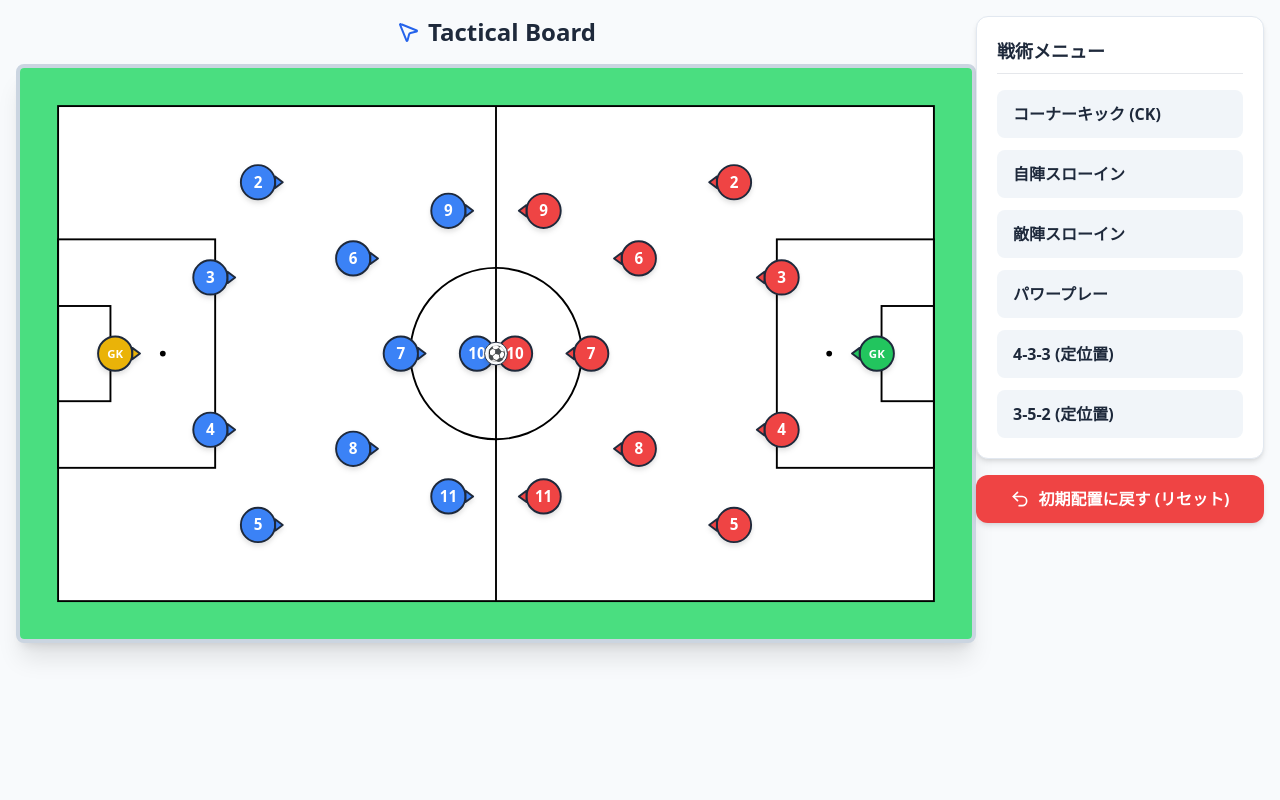
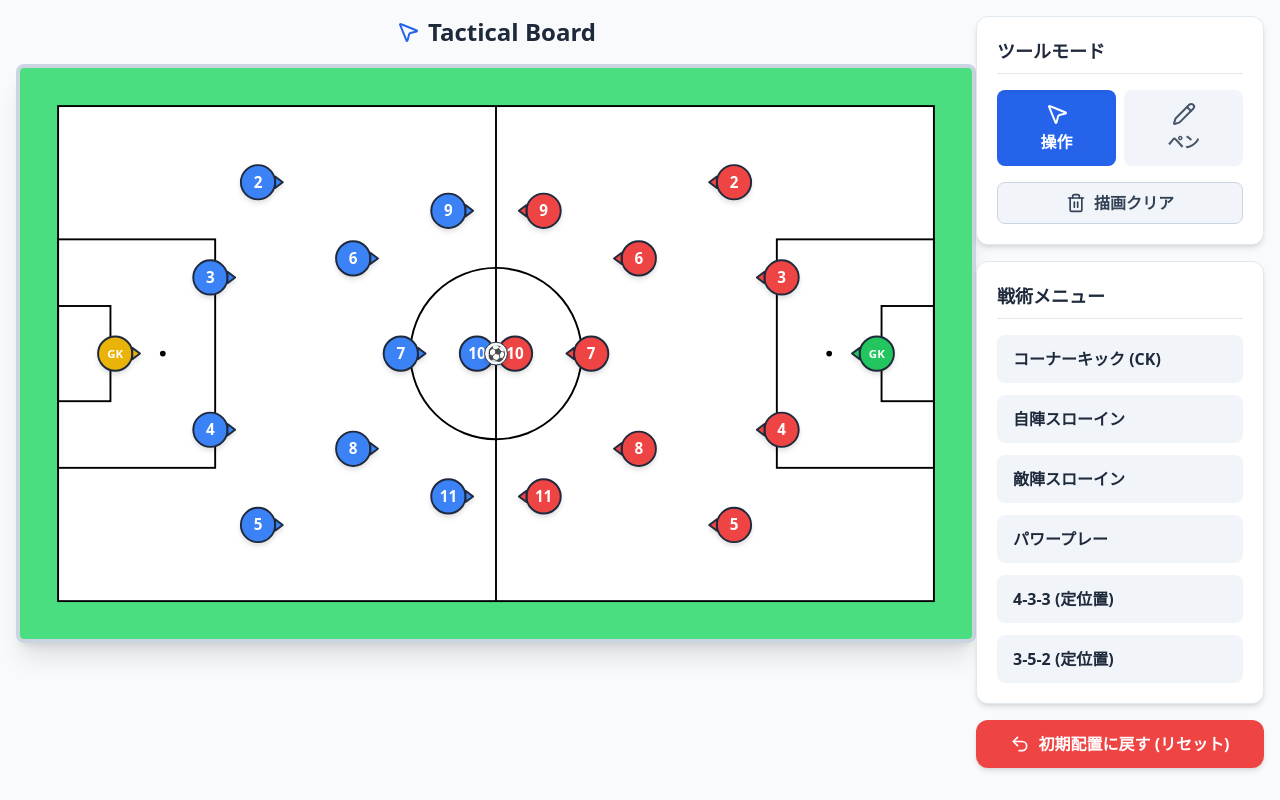
Before and after one commit to Zakky4/football-tactical--board, a React (Vite) app: page / in a window 1280 px wide. Built offline with nearby package versions, Linux system fonts and the light colour scheme.

Commit message:
feat: タクティクスボードに線を描画・消去できるペンモード機能を追加しました。

```diff
--- a/src/TacticBoard.jsx
+++ b/src/TacticBoard.jsx
@@ -1,5 +1,5 @@
 import React, { useState, useRef, useCallback } from 'react';
-import { Undo2, MousePointer2 } from 'lucide-react';
+import { Undo2, MousePointer2, Pencil, Trash2 } from 'lucide-react';
 
 const SVG_W = 1000;
 const SVG_H = 600;
@@ -115,6 +115,11 @@ export default function TacticBoard() {
     const svgRef = useRef(null);
     const hasMovedRef = useRef(false);
 
+    const [isPenMode, setIsPenMode] = useState(false);
+    const [lines, setLines] = useState([]);
+    const [currentLine, setCurrentLine] = useState('');
+    const [isDrawing, setIsDrawing] = useState(false);
+
     const handleTacticClick = (tacticKey) => {
         const config = tacticsPositions[tacticKey];
         if (!config) return;
@@ -127,23 +132,53 @@ export default function TacticBoard() {
     };
 
     const handlePointerDown = (e, id) => {
+        if (isPenMode) return;
         e.target.setPointerCapture(e.pointerId);
         setDraggingId(id);
         hasMovedRef.current = false;
     };
 
-    const handlePointerMove = useCallback((e) => {
-        if (!draggingId || !svgRef.current) return;
-        hasMovedRef.current = true;
+    const handleSvgPointerDown = (e) => {
+        if (!isPenMode) return;
+        e.target.setPointerCapture(e.pointerId);
+        setIsDrawing(true);
         const svg = svgRef.current;
         const CTM = svg.getScreenCTM();
         if (!CTM) return;
         const x = (e.clientX - CTM.e) / CTM.a;
         const y = (e.clientY - CTM.f) / CTM.d;
+        setCurrentLine(`${x},${y}`);
+    };
+
+    const handlePointerMove = useCallback((e) => {
+        if (!svgRef.current) return;
+        const svg = svgRef.current;
+        const CTM = svg.getScreenCTM();
+        if (!CTM) return;
+        const x = (e.clientX - CTM.e) / CTM.a;
+        const y = (e.clientY - CTM.f) / CTM.d;
+
+        if (isPenMode && isDrawing) {
+            setCurrentLine(prev => `${prev} ${x},${y}`);
+            return;
+        }
+
+        if (!draggingId) return;
+        hasMovedRef.current = true;
         setItems(prev => prev.map(item => item.id === draggingId ? { ...item, x, y } : item));
-    }, [draggingId]);
+    }, [draggingId, isPenMode, isDrawing]);
 
     const handlePointerUp = (e) => {
+        if (isPenMode && isDrawing) {
+            e.target.releasePointerCapture(e.pointerId);
+            setIsDrawing(false);
+            if (currentLine) {
+                setLines(prev => [...prev, currentLine]);
+                setCurrentLine('');
+            }
+            return;
+        }
+
         if (draggingId) {
             e.target.releasePointerCapture(e.pointerId);
             setDraggingId(null);
@@ -151,6 +186,7 @@ export default function TacticBoard() {
     };
 
     const handleClick = (e, id) => {
+        if (isPenMode) return;
         if (hasMovedRef.current) return;
         if (id === 'ball') return;
         setItems(prev => prev.map(item =>
@@ -159,6 +195,7 @@ export default function TacticBoard() {
     };
 
     const handleWheel = (e, id) => {
+        if (isPenMode) return;
         if (id === 'ball') return;
         // prevent page scrolling if possible
         e.stopPropagation();
@@ -180,7 +217,8 @@ export default function TacticBoard() {
                     <svg
                         ref={svgRef}
                         viewBox={`0 0 ${SVG_W} ${SVG_H}`}
-                        className="w-full h-auto cursor-crosshair touch-none select-none"
+                        className={`w-full h-auto touch-none select-none ${isPenMode ? 'cursor-crosshair' : 'cursor-default'}`}
+                        onPointerDown={handleSvgPointerDown}
                         onPointerMove={handlePointerMove}
                         onPointerUp={handlePointerUp}
                         onPointerLeave={handlePointerUp}
@@ -204,6 +242,14 @@ export default function TacticBoard() {
                         {/* PKマーク */}
                         <circle cx={PADDING + 110} cy={SVG_H / 2} r="3" fill={COLORS.line} />
                         <circle cx={SVG_W - PADDING - 110} cy={SVG_H / 2} r="3" fill={COLORS.line} />
+
+                        {/* 描画された線 */}
+                        {lines.map((points, index) => (
+                            <polyline key={index} points={points} fill="none" stroke="#EF4444" strokeWidth="4" strokeLinecap="round" strokeLinejoin="round" pointerEvents="none" />
+                        ))}
+                        {currentLine && (
+                            <polyline points={currentLine} fill="none" stroke="#EF4444" strokeWidth="4" strokeLinecap="round" strokeLinejoin="round" pointerEvents="none" />
+                        )}
 
                         {/* プレイヤー＆ボール */}
                         {items.map(item => {
@@ -263,6 +309,33 @@ export default function TacticBoard() {
             {/* サイドバー: 戦術メニュー */}
             <div className="w-full lg:w-72 flex flex-col gap-4 mt-8 lg:mt-0">
                 <div className="bg-white p-5 rounded-xl shadow-md border border-slate-200">
+                    <h2 className="text-lg font-bold mb-4 border-b pb-2">ツールモード</h2>
+                    <div className="flex gap-2 mb-4">
+                        <button
+                            onClick={() => setIsPenMode(false)}
+                            className={`flex-1 flex flex-col items-center justify-center p-3 rounded-lg font-bold transition-colors ${!isPenMode ? 'bg-blue-600 text-white shadow-inner' : 'bg-slate-100 text-slate-600 hover:bg-slate-200'}`}
+                        >
+                            <MousePointer2 className="w-6 h-6 mb-1" />
+                            操作
+                        </button>
+                        <button
+                            onClick={() => setIsPenMode(true)}
+                            className={`flex-1 flex flex-col items-center justify-center p-3 rounded-lg font-bold transition-colors ${isPenMode ? 'bg-red-500 text-white shadow-inner' : 'bg-slate-100 text-slate-600 hover:bg-slate-200'}`}
+                        >
+                            <Pencil className="w-6 h-6 mb-1" />
+                            ペン
+                        </button>
+                    </div>
+                    <button
+                        onClick={() => { setLines([]); setCurrentLine(''); }}
+                        className="flex items-center justify-center gap-2 w-full py-2 bg-slate-100 hover:bg-slate-200 text-slate-700 rounded-lg transition-colors font-bold border border-slate-300"
+                    >
+                        <Trash2 className="w-5 h-5" />
+                        描画クリア
+                    </button>
+                </div>
+
+                <div className="bg-white p-5 rounded-xl shadow-md border border-slate-200">
                     <h2 className="text-lg font-bold mb-4 border-b pb-2">戦術メニュー</h2>
                     <div className="flex flex-col gap-3">
                         {tacticMenus.map(menu => (
```
